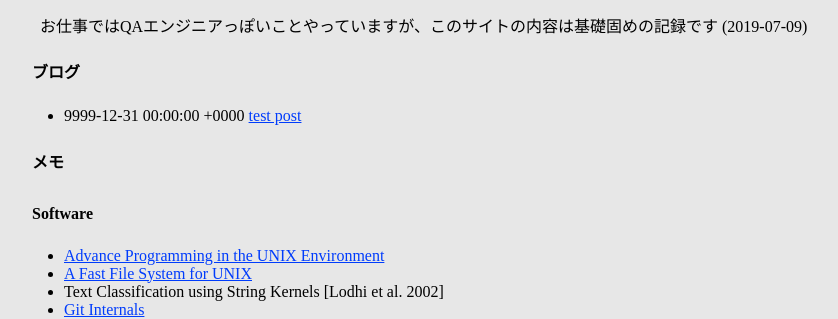
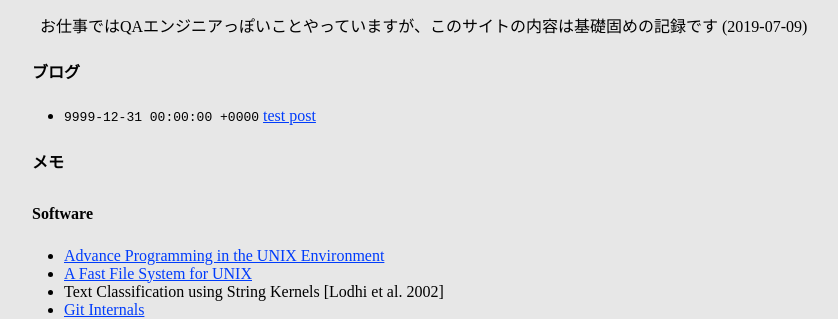
Before and after one commit to f6o/f6o.github.io, a Jekyll site: the page built from readme.md, in a window 1280 px wide. Shown: the part 138-457 px from the top of the page, without its empty margins (16-854 px from the left). Built offline with Jekyll 4.4.1, drawn with Linux system fonts in a browser that asks for light colours; our own code applies the rules of GitHub Pages for plain Markdown files.

Commit message:
let datetime string monospaced

```diff
--- a/_layouts/post.html
+++ b/_layouts/post.html
@@ -23,7 +23,7 @@
 
 <header>
     <h1>{{ page.title }}</h1>
-    <span>{{ page.date }}</span>
+    <span class="date">{{ page.date }}</span>
 </header>
 
 <article class="post">
--- a/css/default.css
+++ b/css/default.css
@@ -16,7 +16,7 @@ header, article.post, footer { width : 60% }
 
 header { text-align : right }
 header > h1 { text-align : left }
-header > span { font-family : monospace; }
+span.date { font-family : monospace; }
 
 article.post > h1 { font-size : 1em; }
 
--- a/readme.md
+++ b/readme.md
@@ -9,7 +9,7 @@
 <ul>
 {% for post in site.posts %}
 <li>
-  {{ post.date }} <a href="{{ post.url }}">{{ post.title }}</a>
+  <span class="date">{{ post.date }}</span> <a href="{{ post.url }}">{{ post.title }}</a>
 </li>
 {% endfor %}
 </ul>
```
